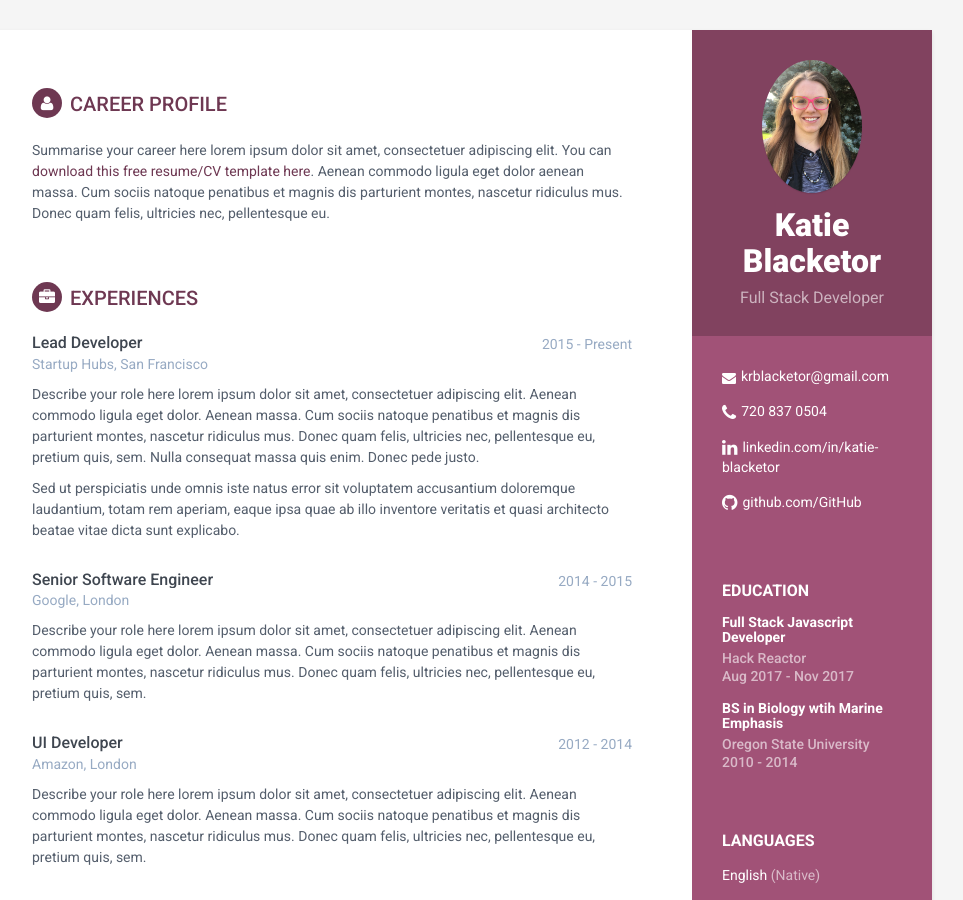
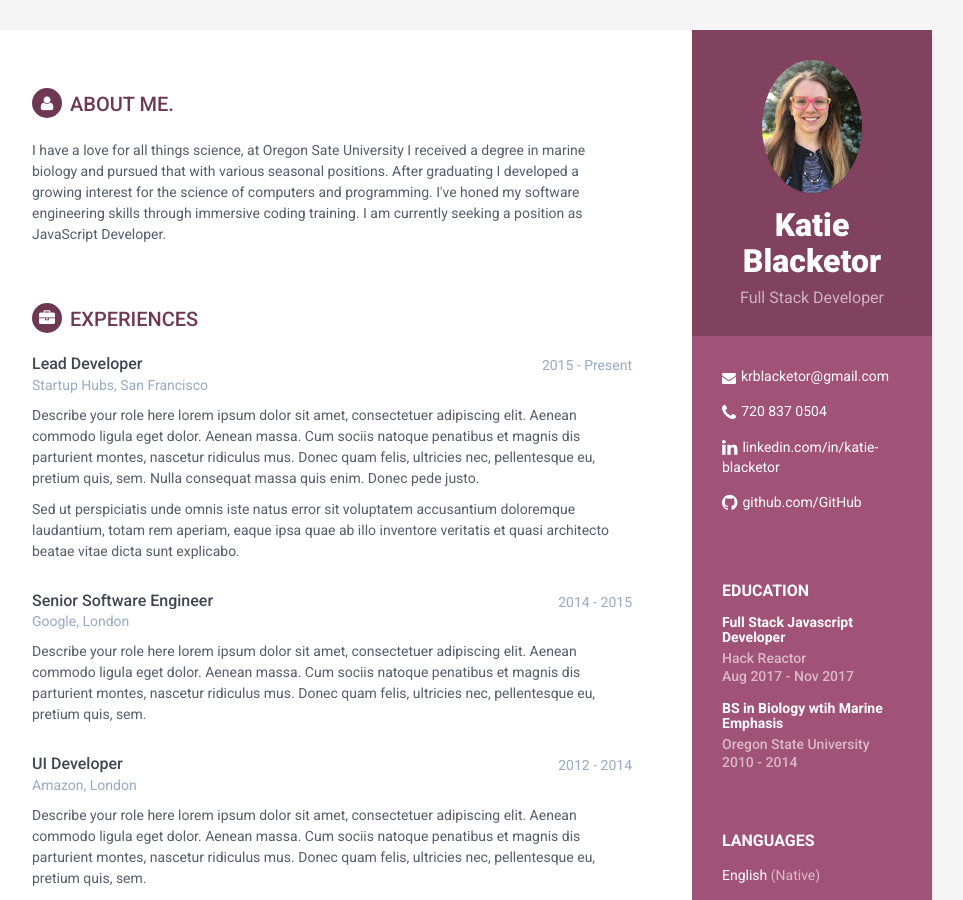
Before and after one commit to blackeka/blackeka.github.io, a Jekyll site: the page built from index.html, in a window 1280 px wide and 900 px high. Shown: the whole window, without its empty margins (188-1151 px from the left). Built offline with Jekyll 4.4.1, drawn with Linux system fonts in a browser that asks for light colours.

Commit message:
add about me section

```diff
--- a/_includes/career-profile.html
+++ b/_includes/career-profile.html
@@ -1,6 +1,8 @@
 <section class="section summary-section">
-<h2 class="section-title"><i class="fa fa-user"></i>Career Profile</h2>
+<h2 class="section-title"><i class="fa fa-user"></i>About Me.</h2>
 <div class="summary">
-    <p>Summarise your career here lorem ipsum dolor sit amet, consectetuer adipiscing elit. You can <a href="#" target="_blank">download this free resume/CV template here</a>. Aenean commodo ligula eget dolor aenean massa. Cum sociis natoque penatibus et magnis dis parturient montes, nascetur ridiculus mus. Donec quam felis, ultricies nec, pellentesque eu.</p>
+    <p>I have a love for all things science, at Oregon Sate University I received a degree in marine biology and pursued that with various seasonal positions. After graduating I developed a growing interest for the science of computers and programming. I've honed my software engineering skills through immersive coding training. I am currently seeking a position as JavaScript Developer.</p>
 </div><!--//summary-->
 </section><!--//section-->
+<!--
+Email me at krblacketor@gmail.com.You can <a href="#" target="krblacketor@gmail.com">download this free resume/CV template here</a>. Aenean commodo ligula eget dolor aenean massa. Cum sociis natoque penatibus et magnis dis parturient montes, nascetur ridiculus mus. Donec quam felis, ultricies nec, pellentesque eu. -->
```
